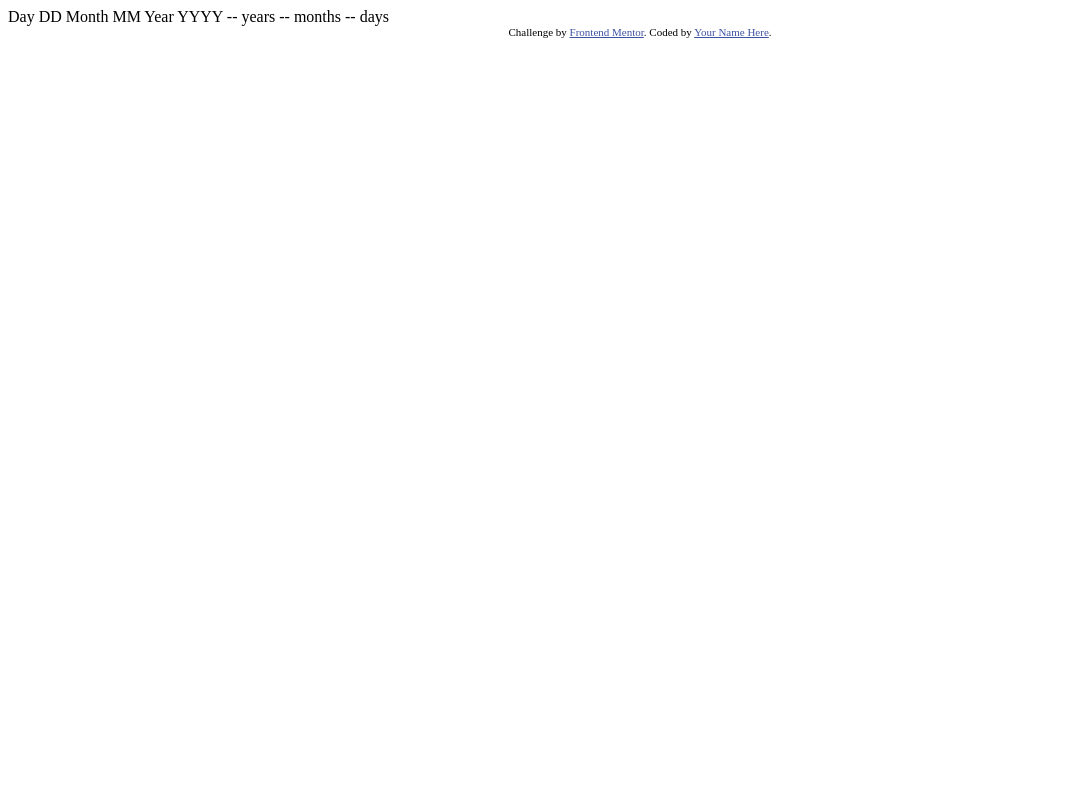
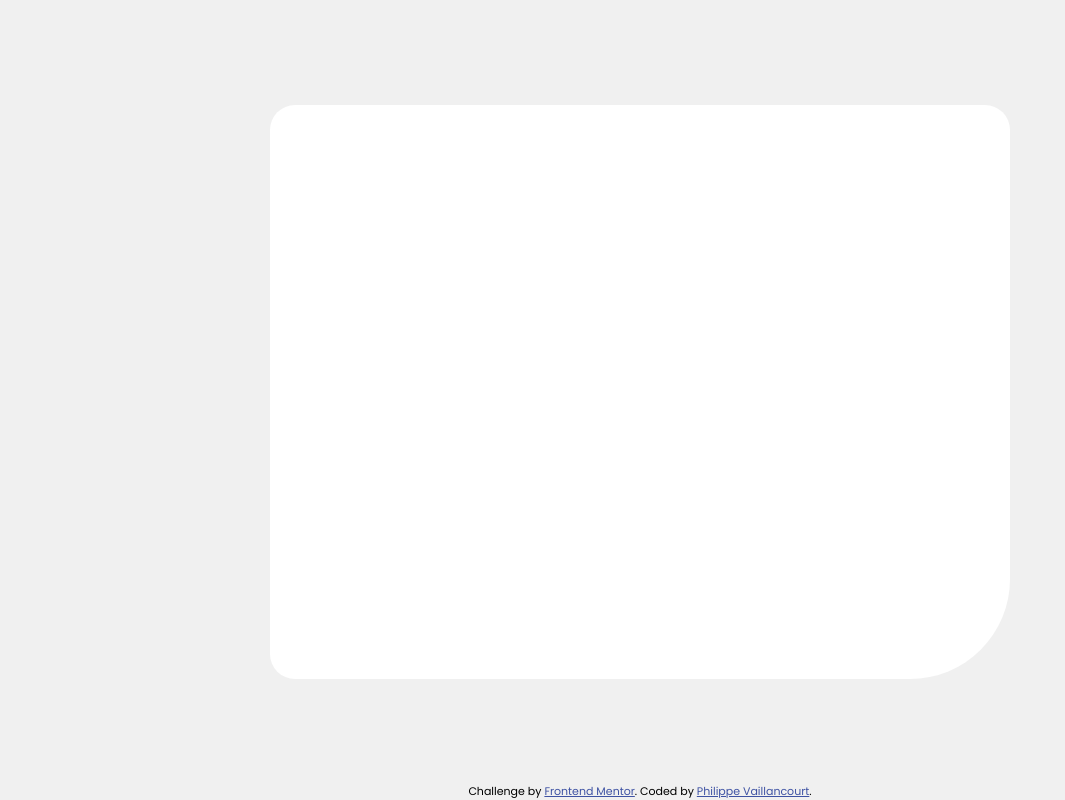
Before and after one commit to snowfrogdev/age-calculator-app, a website: page index.html in a window 1280 px wide. Shown: the whole page, without its empty margins (0-1065 px from the left). Drawn offline with Linux system fonts and the light colour scheme.

Commit message:
Create card

```diff
--- a/index.html
+++ b/index.html
@@ -1,37 +1,63 @@
 <!DOCTYPE html>
 <html lang="en">
-<head>
-  <meta charset="UTF-8">
-  <meta name="viewport" content="width=device-width, initial-scale=1.0"> <!-- displays site properly based on user's device -->
+  <head>
+    <meta charset="UTF-8" />
+    <meta name="viewport" content="width=device-width, initial-scale=1.0" />
+    <!-- displays site properly based on user's device -->
 
-  <link rel="icon" type="image/png" sizes="32x32" href="./assets/images/favicon-32x32.png">
+    <link rel="icon" type="image/png" sizes="32x32" href="./assets/images/favicon-32x32.png" />
+    <link rel="stylesheet" href="./theme.css" />
+    <title>Frontend Mentor | Age calculator app</title>
 
-  <title>Frontend Mentor | Age calculator app</title>
+    <style>
+      body {
+        margin: 0;
+        padding: 0;
+        display: flex;
+        flex-direction: column;
+        min-height: 100vh;
+      }
 
-  <!-- Feel free to remove these styles or customise in your own stylesheet 👍 -->
-  <style>
-    .attribution { font-size: 11px; text-align: center; }
-    .attribution a { color: hsl(228, 45%, 44%); }
-  </style>
-</head>
-<body>
+      main {
+        display: flex;
+        justify-content: center;
+        align-items: center;
+        flex-grow: 1;
+      }
 
-  Day
-  DD
+      .card {
+        width: 343px;
+        height: 486px;
+        background-color: var(--neutral-color-white);
+        border-radius: 25px 25px 100px 25px;
+      }
 
-  Month
-  MM
+      @media screen and (min-width: 768px) {
+        .card {
+          width: 740px;
+          height: 574px;
+        }
+      }
 
-  Year
-  YYYY
+      .attribution {
+        font-size: 11px;
+        align-self: center;
+      }
+      .attribution a {
+        color: hsl(228, 45%, 44%);
+      }
+    </style>
+  </head>
 
-  -- years
-  -- months
-  -- days
+  <body>
+    <script src="./dist/main.js"></script>
 
-  <div class="attribution">
-    Challenge by <a href="https://www.frontendmentor.io?ref=challenge" target="_blank">Frontend Mentor</a>.
-    Coded by <a href="#">Your Name Here</a>.
-  </div>
-</body>
+    <main>
+      <div class="card"></div>
+    </main>
+    <footer class="attribution">
+      Challenge by <a href="https://www.frontendmentor.io?ref=challenge" target="_blank">Frontend Mentor</a>. Coded by
+      <a href="https://snowfrog.dev">Philippe Vaillancourt</a>.
+    </footer>
+  </body>
 </html>
--- /dev/null
+++ b/theme.css
@@ -0,0 +1,36 @@
+@font-face {
+  font-family: 'Poppins';
+  src: url("assets/fonts/Poppins-Italic.ttf");
+  font-weight: 400;
+  font-style: italic;
+}
+
+@font-face {
+  font-family: 'Poppins';
+  src: url("assets/fonts/Poppins-Regular.ttf");
+  font-weight: 700;
+  font-style: normal;
+}
+
+@font-face {
+  font-family: 'Poppins';
+  src: url("assets/fonts/Poppins-BoldItalic.ttf");
+  font-weight: 800;
+  font-style: italic;
+}
+
+:root {
+  --primary-color-purple: hsl(259, 100%, 65%);
+  --primary-color-light-red: hsl(0, 100%, 67%);
+
+  --neutral-color-white: hsl(0, 0%, 100%);
+  --neutral-color-off-white: hsl(0, 0%, 94%);
+  --neutral-color-light-grey: hsl(0, 0%, 86%);
+  --neutral-color-smokey-grey: hsl(0, 1%, 44%);
+  --neutral-color-off-black: hsl(0, 0%, 8%);
+
+  --font-size-inputs: 32px;
+
+  font-family: "Poppins", sans-serif;
+  background-color: var(--neutral-color-off-white);
+}
```
Also changed, not shown: tsconfig.json (+12 -9 lines), dist/main.js (added), src/main.ts (added), 1 other file.
